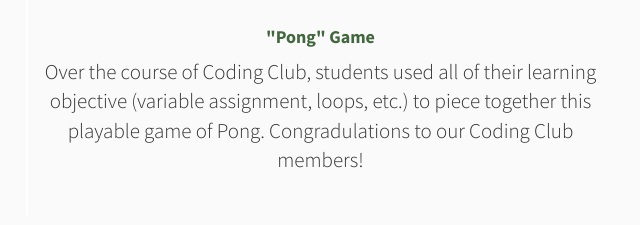
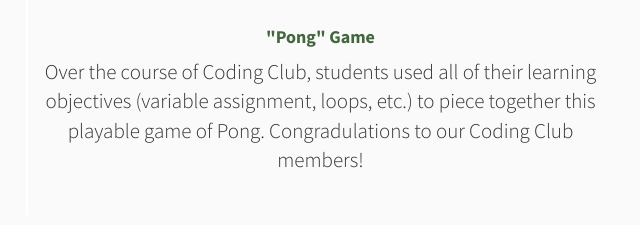
Before and after one commit to natalieisenberg/natalieisenberg.github.io, a plain HTML site: page index.html in a window 1280 px wide. Shown: the part 4056-4281 px from the top of the page, 612-1252 px from the left. Drawn offline with Linux system fonts and the light colour scheme.

Commit message:
Fixed a typo

```diff
--- a/index.html
+++ b/index.html
@@ -186,7 +186,7 @@
                     <img class = "img-responsive" src = "img/pong.gif" height = "500" width = "500"></img>
                     <br>
                     <h4 style = "color:#42663D"> <b>"Pong" Game </b></h4>
-                    <p class = "lead"> Over the course of Coding Club, students used all of their learning objective (variable assignment, loops, etc.) to piece together this playable game of Pong. Congradulations to our Coding Club members!</p>
+                    <p class = "lead"> Over the course of Coding Club, students used all of their learning objectives (variable assignment, loops, etc.) to piece together this playable game of Pong. Congradulations to our Coding Club members!</p>
                 </div>
                 <!-- /.col-lg-10 -->
                  <div class="col-lg-10 col-lg-offset-1 text-center">
```
